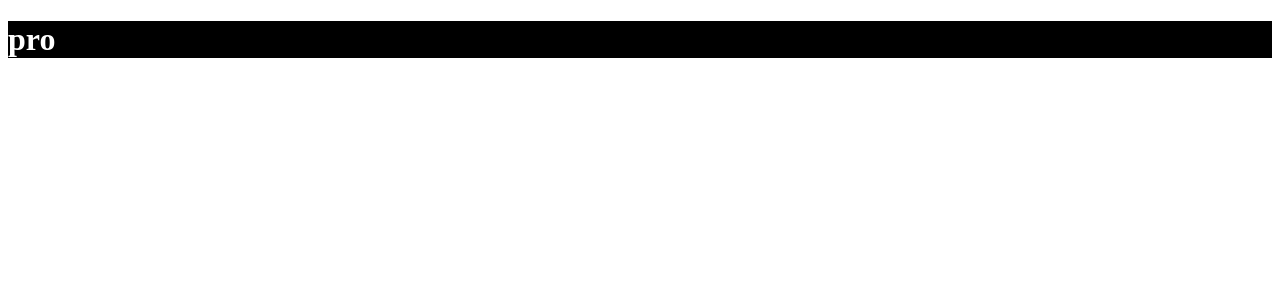
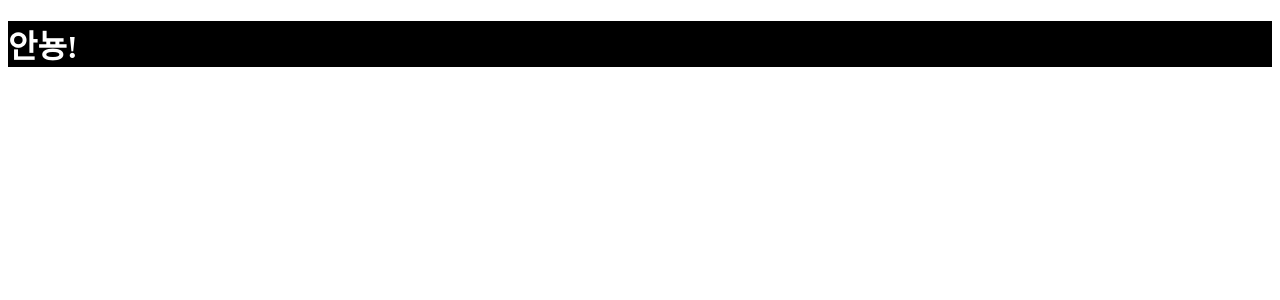
Before and after one commit to deopa0402/TypeScript-study, a React (Create React App) app: page / in a window 1280 px wide. Shown: the top 300 px of the page. Built offline with nearby package versions, Linux system fonts and the light colour scheme.

Commit message:
#3.7 Recap (12:20) 타입스크립트 이론 정리

```diff
--- a/src/App.tsx
+++ b/src/App.tsx
@@ -8,10 +8,19 @@
   color: ${(props) => props.theme.textColor};
 `;
 
+interface DummyProps {
+  text: string;
+  other?: boolean;
+}
+
+function Dummy({ text, other = true }: DummyProps) {
+  return <H1>{text}</H1>;
+}
+
 function App() {
   return (
     <Container>
-      <H1>pro</H1>
+      <Dummy text="안뇽!" />
     </Container>
   );
 }
```
